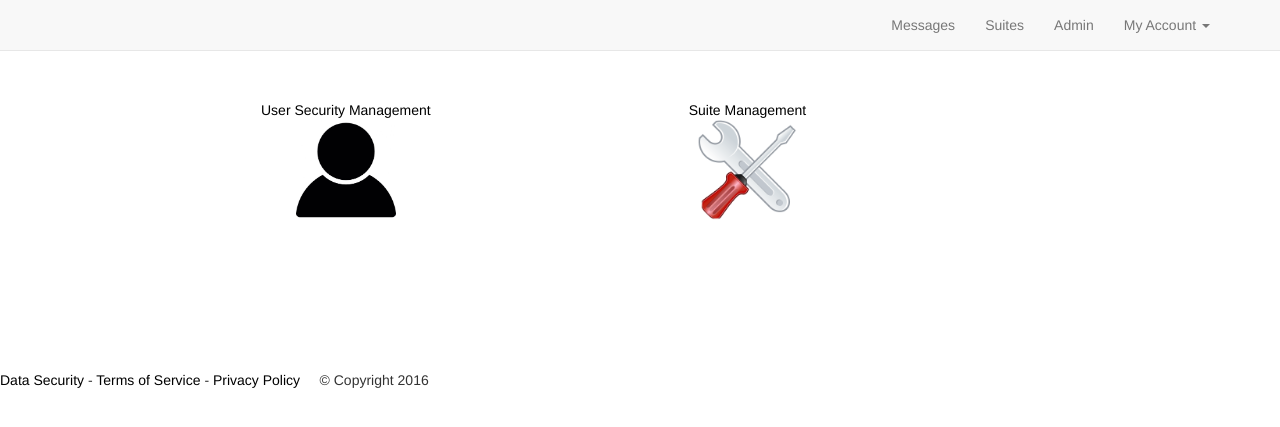
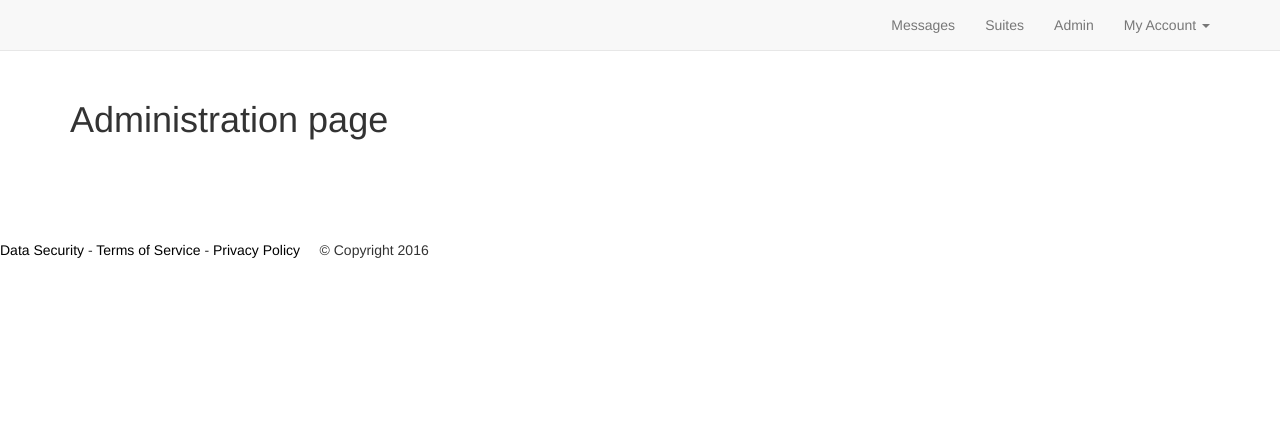
Before and after one commit to dkbaldwin/indevelopme-simlite, a Flask app: page /admin in a window 1280 px wide. Shown: the top 427 px of the page. Run offline with Flask 2, Linux system fonts and the light colour scheme; some libraries are stand-ins or nearby versions.

Commit message:
Fix administration page
Make it so the administration page loads

```diff
--- a/portal/templates/administration.html
+++ b/portal/templates/administration.html
@@ -32,19 +32,5 @@
 
 </style>
 {# all static images reference the app's static folder and do not exist with the dashboard #}
-<div class="row" >
-    <div class="col-sm-4">
-        <a href="{{url_for('user_sec.home')}}">
-        <div>User Security Management</div>
-        <img class="icon_large" src="{{ url_for('static', filename='images/admin/user_sec/user_logo.jpg') }}"/>
-        </a>
-    </div>
-    {# application builder #}
-    <div class="col-sm-4">
-    <a href="{{url_for('smanager.home')}}">
-      <div>Suite Management</div>
-      <img class="icon_large" src="{{ url_for('static', filename='images/admin/solution_builder/solution_builder_icon.png') }}"/>
-    </a>
-  </div>
-</div>
+    <h1>Administration page</h1>
 {% endblock content %}
```
